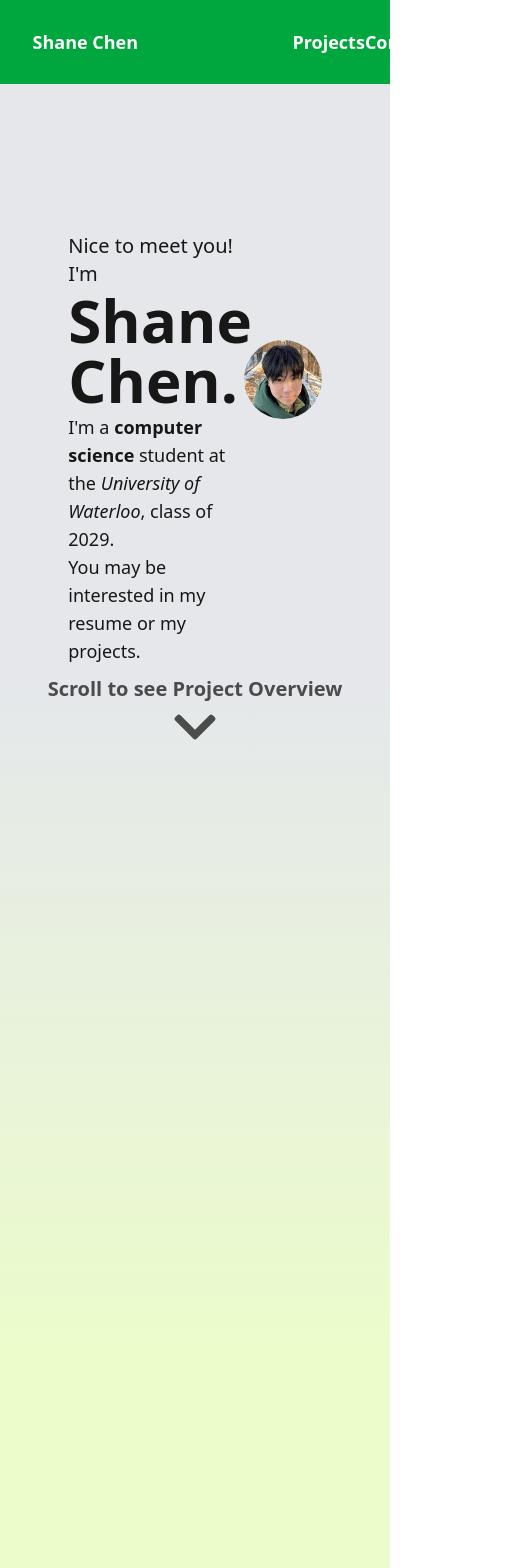
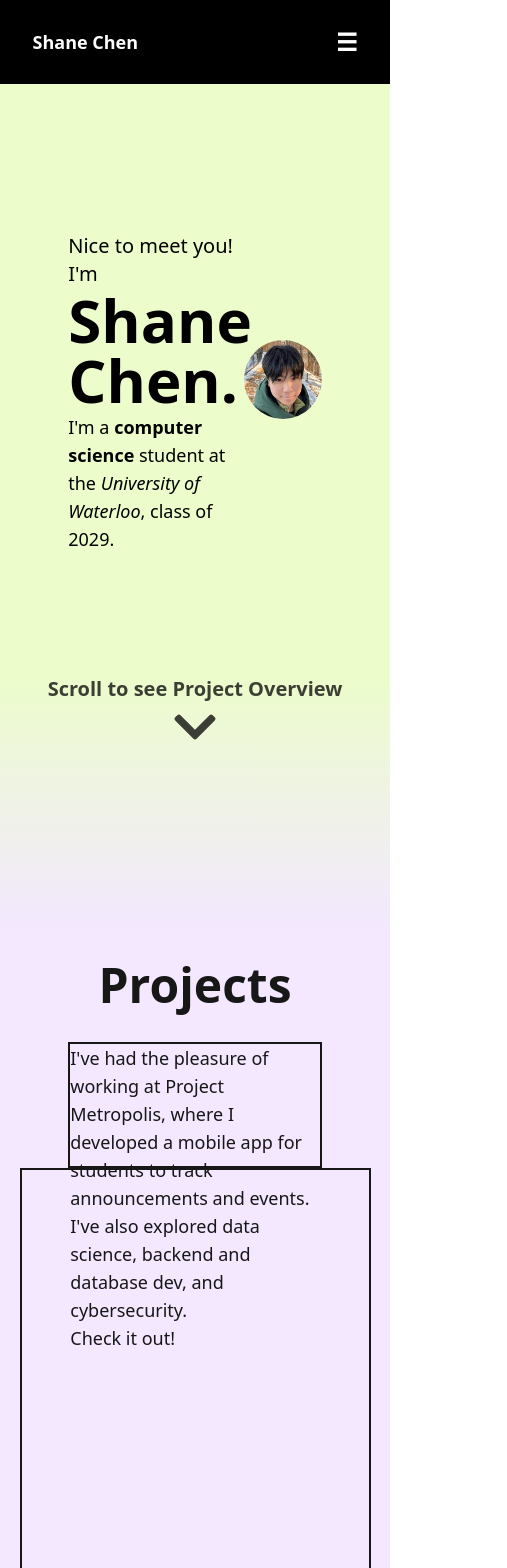
Before and after one commit to mars-flat/shanechen, a Next.js app: page / in a window 390 px wide. Shown: the top 1568 px of the page, 507 px wide, since content can reach past the window. Built offline with nearby package versions, Linux system fonts and the light colour scheme.

Commit message:
add resume and responsive bars

```diff
--- a/app/components/footer.tsx
+++ b/app/components/footer.tsx
@@ -6,32 +6,32 @@ export default function Footer() {
   return (
     <div className="h-[50vh] bg-black p-[2%] flex flex-col items-center">
       <div className="w-full h-[80%] text-white p-[1%] flex justify-center">
-        <div className="h-[80%] w-[35%] p-4">
+        <div className="h-[80%] w-[35%] max-sm:w-[50%] p-4">
           <h1 className="font-bold text-4xl mb-[5%]">Contact</h1>
-          <p className="text-xl mb-[10%]">Connect with me using the social links on the right or email
-            me at <a href="mailto:zshanechen@gmail.com" className="text-green-600">zshanechen@gmail.com</a>. Let's chat!</p>
-          <p className="text-sm">The 'z' stands for Zhiyuan, my Chinese name, and saves me from the tragic fate of using numbers.</p>
+          <p className="max-sm:w-full text-xl mb-[10%]">Connect with me using the social links on the right or email
+            me at <a href="mailto:zshanechen@gmail.com" className="text-green-600">zshanechen@gmail.com</a>.</p>
+          <p className="text-sm max-md:hidden">The 'z' stands for Zhiyuan, my Chinese name, and saves me from the tragic fate of using numbers.</p>
         </div>
 
         <div className="h-[60%] w-[35%] p-4 flex text-xl flex-col justify-between items-end">
-          <div className="w-[40%]">
+          <div className="w-[40%] max-xl:w-[55%]">
             <a href="https://www.linkedin.com/in/shanezchen" target="_blank"
             className="flex justify-end items-center">
-              <span className="mr-[2%]">shanezchen</span><FaLinkedin className="text-white text-3xl" />
+              <span className="mr-[2%] max-lg:hidden">shanezchen</span><FaLinkedin className="text-white text-3xl" />
             </a>
           </div>
 
-          <div className="w-[40%]">
+          <div className="w-[40%] max-xl:w-[55%]">
             <a href="https://www.github.com/mars-flat" target="_blank"
             className="flex justify-end items-center">
-              <span className="mr-[2%]">mars-flat</span><FaGithub className="text-white text-3xl" />
+              <span className="mr-[2%] max-lg:hidden">mars-flat</span><FaGithub className="text-white text-3xl" />
             </a>
           </div>
 
-          <div className="w-[40%]">
+          <div className="w-[40%] max-xl:w-[55%]">
             <a href="https://www.instagram.com/chaneshen" target="_blank"
             className="flex justify-end items-center">
-              <span className="mr-[2%]">chaneshen</span><FaInstagram className="text-white text-3xl" />
+              <span className="mr-[2%] max-lg:hidden">chaneshen</span><FaInstagram className="text-white text-3xl" />
             </a>
           </div>
         </div>
--- a/app/components/header.tsx
+++ b/app/components/header.tsx
@@ -1,18 +1,45 @@
+'use client'
+
+import { useState } from "react";
 import Link from "next/link";
 
 export default function Header() {
+  const [isMenuOpen, setIsMenuOpen] = useState(false);
+
+  const toggleMenu = () => {
+    setIsMenuOpen(isMenuOpen => !isMenuOpen);
+  };
+
   return (
-    <div className="h-[10vh] sticky top-0">
-      <div className="h-full bg-green-600 text-lg text-white font-bold p-[1%] flex justify-center">
+    <div className="h-[10vh] md:sticky top-0">
+      <div className="h-full bg-black text-lg text-white font-bold p-[1%] flex justify-center">
         <div className="w-[85%] h-full flex justify-between items-center">
           <Link href="/">Shane Chen</Link>
-          <div className="w-[20%]">
-            <ul className="flex justify-between">
-              <li><Link href="/about">Projects</Link></li>
-              <li><Link href="/services">Contact</Link></li>
-              <li><Link href="/resume">Resume</Link></li>
+
+          <div className="max-md:block hidden">
+            <button onClick={toggleMenu} className="text-white text-2xl">
+              ☰
+            </button>
+          </div>
+
+          <div className="max-md:hidden md:w-[40%] lg:w-[30%] xl:w-[20%]">
+            <ul className="flex justify-between flex-wrap">
+              <li><Link href="/about" className="hover:text-xl">Projects</Link></li>
+              <li><Link href="/resume-website.pdf" className="hover:text-xl" target="_blank">Résumé</Link></li>
+              <li><Link href="#footer" className="hover:text-xl">Contact</Link></li>
             </ul>
           </div>
+
+          {isMenuOpen &&
+            <div className={`max-md:block md:hidden absolute top-[10vh] left-0 w-full bg-linear-to-b/longer from-black to-lime-100 text-white`}>
+              <ul className="h-[15vh] w-[90%] flex flex-col items-end">
+                <li><Link href="/about" className="hover:text-xl mb-2">Projects</Link></li>
+                <li><Link href="/resume-website.pdf" className="hover:text-xl mb-2" target="_blank">Résumé</Link></li>
+                <li><Link href="#footer" className="hover:text-xl">Contact</Link></li>
+              </ul>
+            </div>
+          }
+
         </div>
       </div>
     </div>
--- a/app/globals.css
+++ b/app/globals.css
@@ -13,6 +13,7 @@
 }
 
 body {
+  overflow-x: hidden;
   color: var(--foreground);
   background: var(--background);
   font-family: Inter var,ui-sans-serif,system-ui,-apple-system,BlinkMacSystemFont,Segoe UI,Roboto,Helvetica Neue,Arial,Noto Sans,sans-serif,Apple Color Emoji,Segoe UI Emoji,Segoe UI Symbol,Noto Color Emoji;
--- a/app/layout.tsx
+++ b/app/layout.tsx
@@ -13,6 +13,7 @@ export default function RootLayout({
 }>) {
   return (
     <html lang="en">
+      <meta name="viewport" content="width=device-width, initial-scale=1.0" />
       <body>{children}</body>
     </html>
   );
--- a/app/page.tsx
+++ b/app/page.tsx
@@ -8,13 +8,13 @@ export default function HomePage() {
   return (
     <div className="flex flex-col">
       <Header />
-      <div className="h-[70vh] bg-gray-200 font-inter flex justify-center items-center">
+      <div className="h-[70vh] bg-lime-100 font-inter text-black flex justify-center items-center">
         <div className="w-[45%] h-[50%]">
           <p className="text-xl mb-[1%]">Nice to meet you! I'm</p>
           <p className="text-6xl font-bold mb-[2%]">Shane Chen.</p>
           <p className="text-lg">I'm a <strong>computer science</strong> student at the <em>University of Waterloo</em>, class of 2029.</p>
-          <p className="text-lg mb-[2%]">You may be interested in my resume or my projects.</p>
-          <p className="text-lg">I'm currently looking for <strong>summer 2025</strong> internships. Let's have a chat!</p>
+          <p className="max-sm:hidden text-lg mb-[2%]">You may be interested in my resume or my projects.</p>
+          <p className="max-sm:hidden text-lg">I'm currently looking for <strong>summer 2025</strong> internships. Let's have a chat!</p>
         </div>
         <div className="w-[20%]">
           <Image
@@ -26,18 +26,31 @@ export default function HomePage() {
           />
         </div>
       </div>
-      <div className="h-[80vh] bg-gradient-to-b from-gray-200 to-lime-100 flex justify-center">
+      <div className="h-[30vh] bg-linear-to-b/oklab from-lime-100 to-purple-100 flex justify-center">
 
         <ScrollOpacityChange changeFunction={scroll} initialOpacity={0.75}>
           <div className="flex flex-col items-center justify-center">
-            <span className="text-xl font-bold">Scroll to see Project Overview</span>
-            <FaChevronDown className="text-5xl" />
+            <span className="text-xl font-bold text-black">Scroll to see Project Overview</span>
+            <FaChevronDown className="text-5xl text-black" />
           </div>
         </ScrollOpacityChange>
 
       </div>
-      <div className="h-[100vh] bg-lime-100"></div>
-      <Footer />
+      <div className="h-[100vh] bg-purple-100 flex flex-col justify-between items-center">
+        <div className="h-[15%] flex items-center">
+          <p className="text-5xl font-bold">Projects</p>
+        </div>
+        <div className="w-[65%] h-[15%] border-2">
+          <p className="text-lg">I've had the pleasure of working at Project Metropolis, where I developed a mobile app for students to track announcements and events.</p>
+          <p className="text-lg">I've also explored data science, backend and database dev, and cybersecurity.</p>
+          <p className="text-lg">Check it out!</p>
+        </div>
+        <div className="w-[90%] h-[70%] border-2 flex">
+
+        </div>
+        <div className="h-[10%]">More projects can be found on the projects page or on my GitHub!</div>
+      </div>
+      <div id="footer"><Footer /></div>
     </div>
   );
 }
@@ -45,5 +58,5 @@ export default function HomePage() {
 // should return a number between 0 and 1
 async function scroll(scrollY : number) {
   'use server'
-  return 0.75-(scrollY/400);
+  return Math.max(0, 0.75-(scrollY/400));
 }
```
Also changed, not shown: 1 other file (tests, documents, lock files or other folders).
